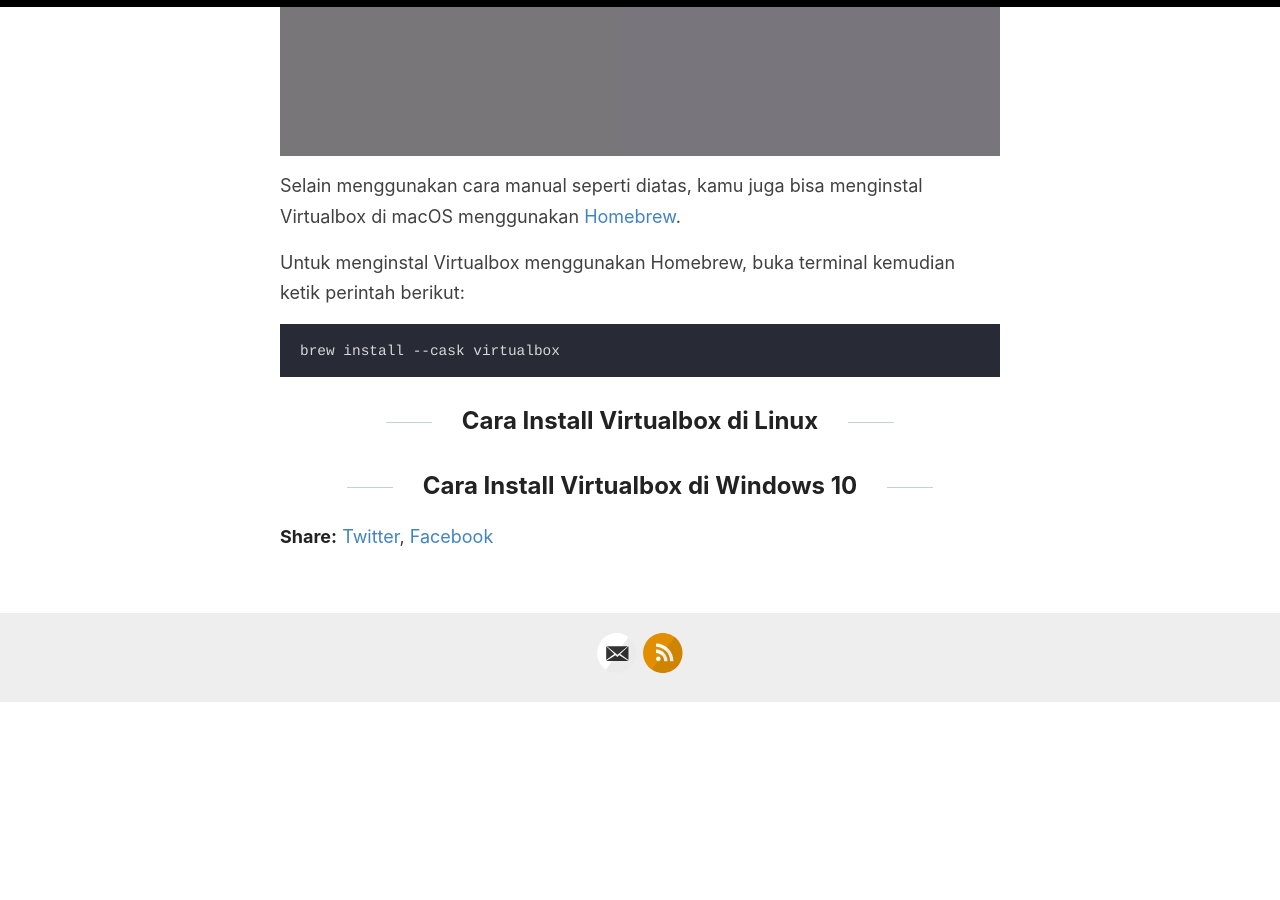
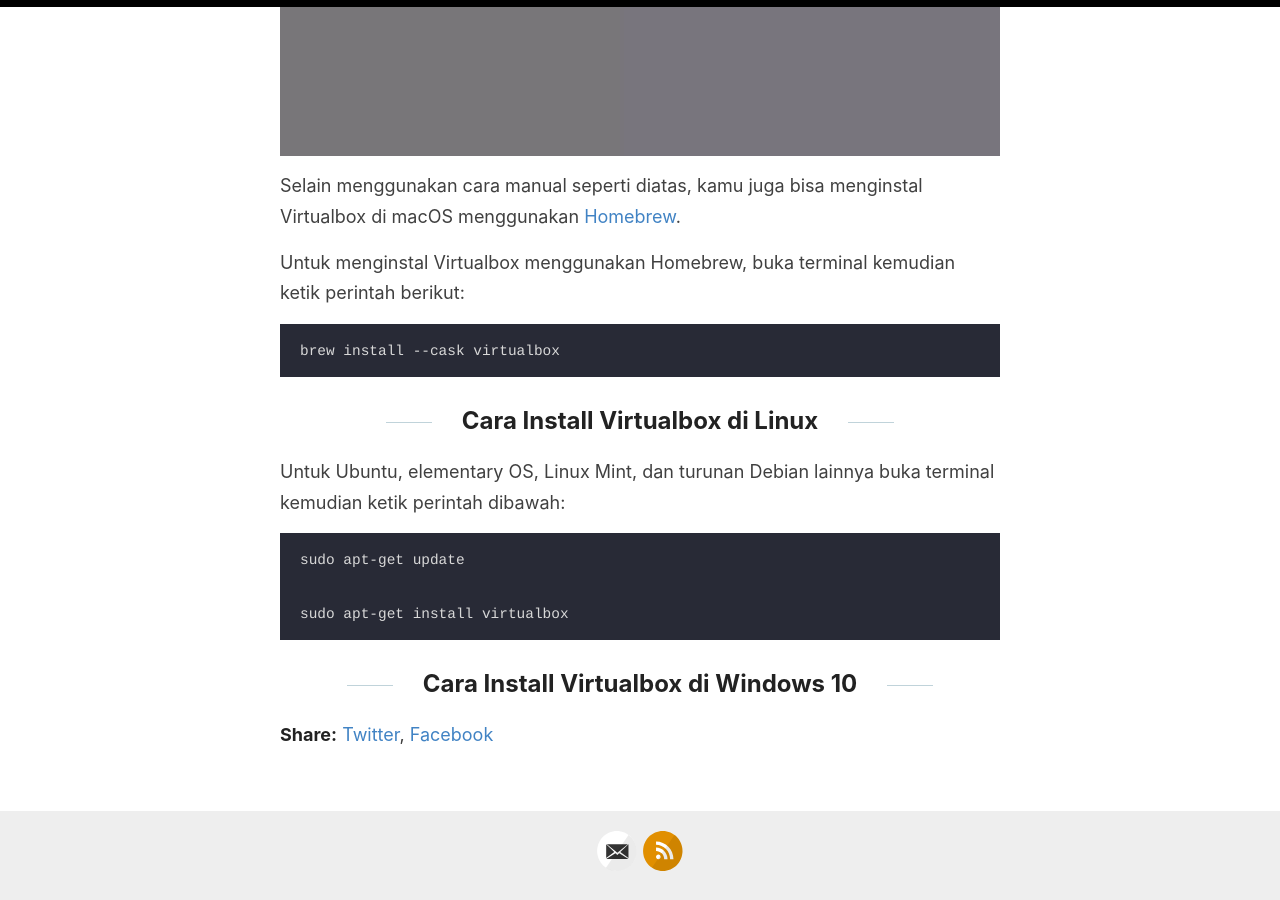
Before and after one commit to Virtualbox-ID/virtualbox-id.github.io, a Jekyll site: the page built from _posts/2020-2-12-cara-install-virtualbox.md, in a window 1280 px wide and 900 px high, scrolled down 7347 px. Built offline with Jekyll 4.4.1, drawn with Linux system fonts in a browser that asks for light colours; before the commit the page ends 8049 px from its top, so only the background shows below that.

Commit message:
Update 2020-2-12-cara-install-virtualbox.md

````diff
--- a/_posts/2020-2-12-cara-install-virtualbox.md
+++ b/_posts/2020-2-12-cara-install-virtualbox.md
@@ -65,4 +65,13 @@ brew install --cask virtualbox
 ```
 
 ## Cara Install Virtualbox di Linux
+
+Untuk Ubuntu, elementary OS, Linux Mint, dan turunan Debian lainnya buka terminal kemudian ketik perintah dibawah:
+```
+sudo apt-get update
+```
+```
+sudo apt-get install virtualbox
+```
+
 ## Cara Install Virtualbox di Windows 10
````
